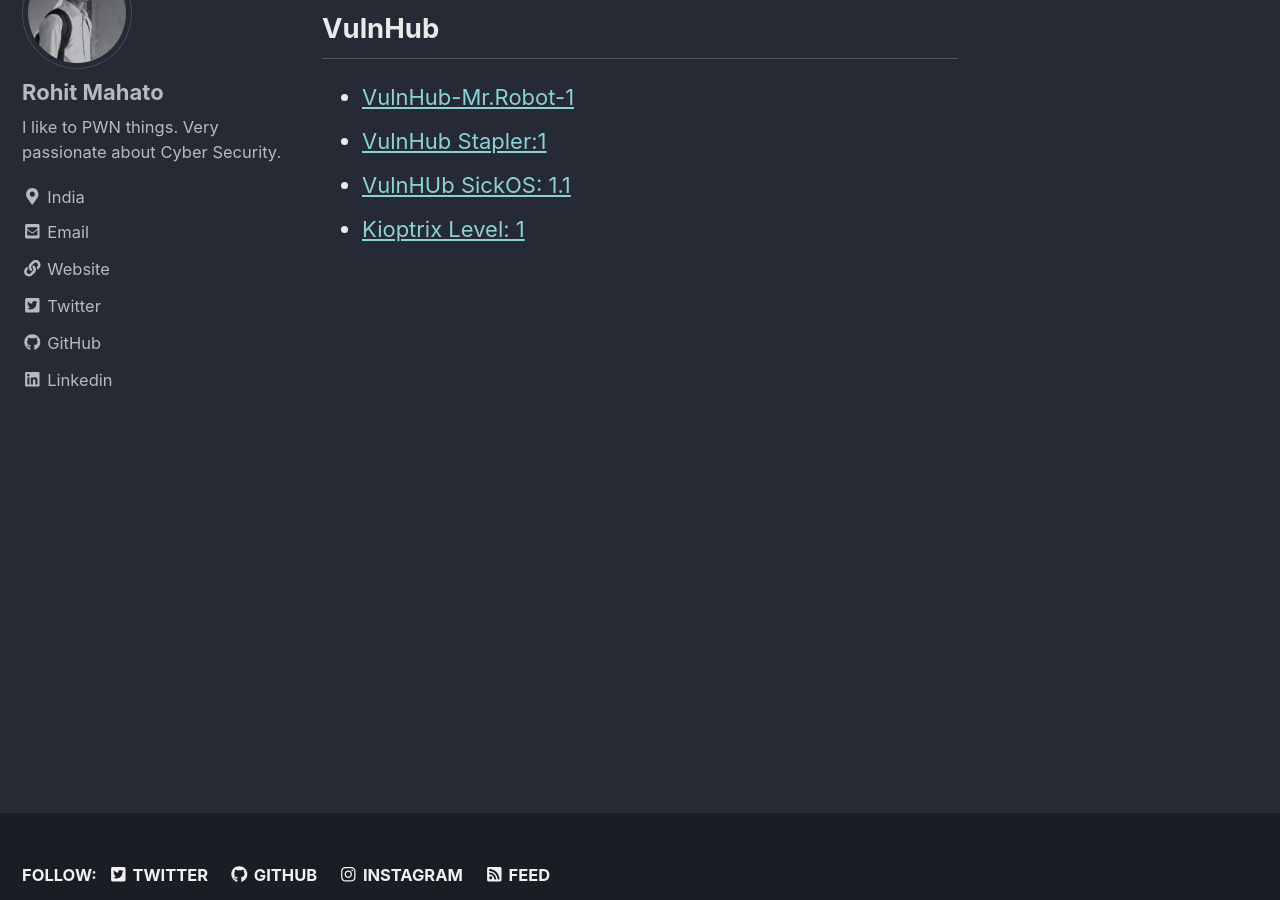
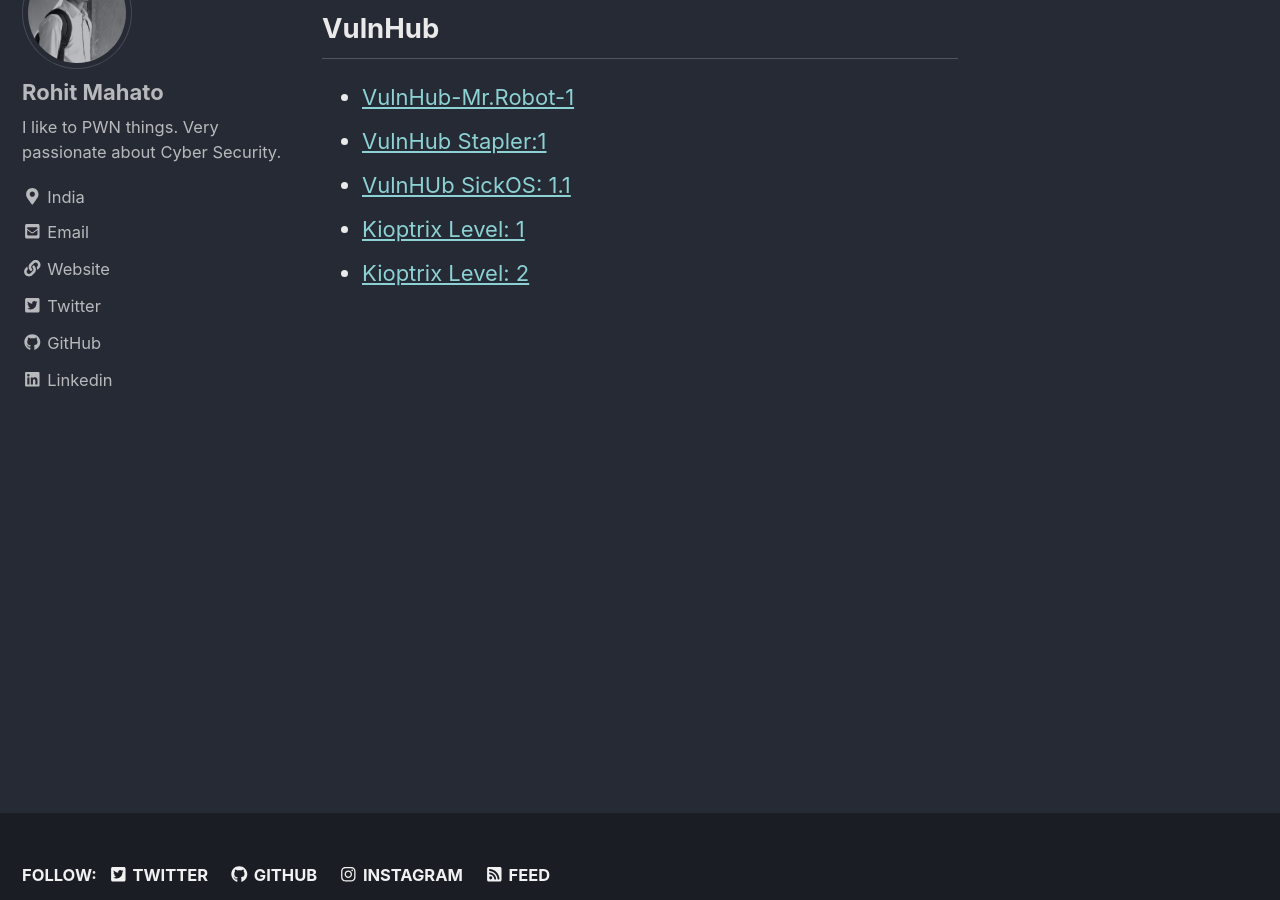
Before and after one commit to rkmsh/rkmsh.github.io, a Jekyll site: the page built from _pages/categories.md, in a window 1280 px wide and 900 px high, scrolled down 411 px. Built offline with Jekyll 4.4.1, drawn with Linux system fonts in a browser that asks for light colours; cached includes are drawn as plain includes.

Commit message:
Adding Categories

```diff
--- a/_pages/categories.md
+++ b/_pages/categories.md
@@ -14,4 +14,5 @@
   <li><a href="https://rkmsh.github.io/Stapler_1/">VulnHub Stapler:1</a></li>
   <li><a href="https://rkmsh.github.io/SickOS-1.1/">VulnHUb SickOS: 1.1</a></li>
   <li><a href="https://rkmsh.github.io/Kioptrix_Level_1">Kioptrix Level: 1</a></li>
+  <li><a href="https://rkmsh.github.io/Kioptrix_Level_2">Kioptrix Level: 2</a></li>
 </ul>
```
